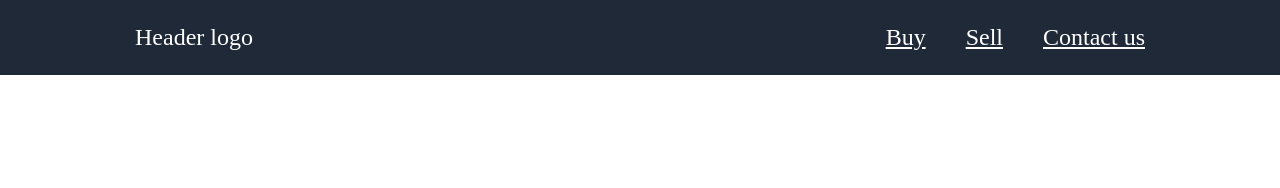
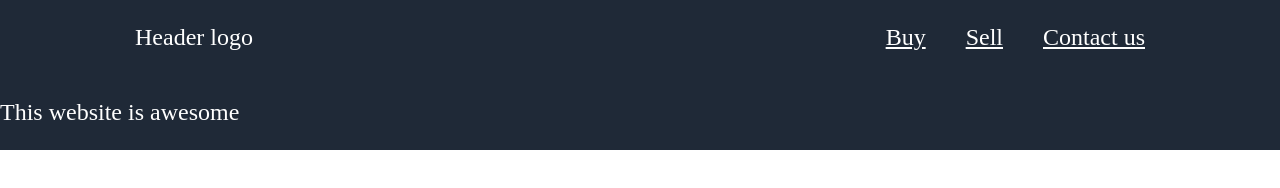
Before and after one commit to SamerShaalan/Landing-page, a plain HTML site: page Index.html in a window 1280 px wide. Drawn offline with Linux system fonts and the light colour scheme.

Commit message:
Added <p> and text

```diff
--- a/Index.html
+++ b/Index.html
@@ -12,14 +12,16 @@
 		<div class="header">
 			<div class="container">
 				<p>Header logo</p>
-
 				<ul>
 					<li>Buy</li>
 					<li>Sell</li>
 					<li>Contact us</li>
 				</ul>
 			</div>
-			<div class="containerB"></div>
+
+			<div class="containerB">
+				<p>This website is awesome</p>
+			</div>
 		</div>
 	</body>
 </html>
```
